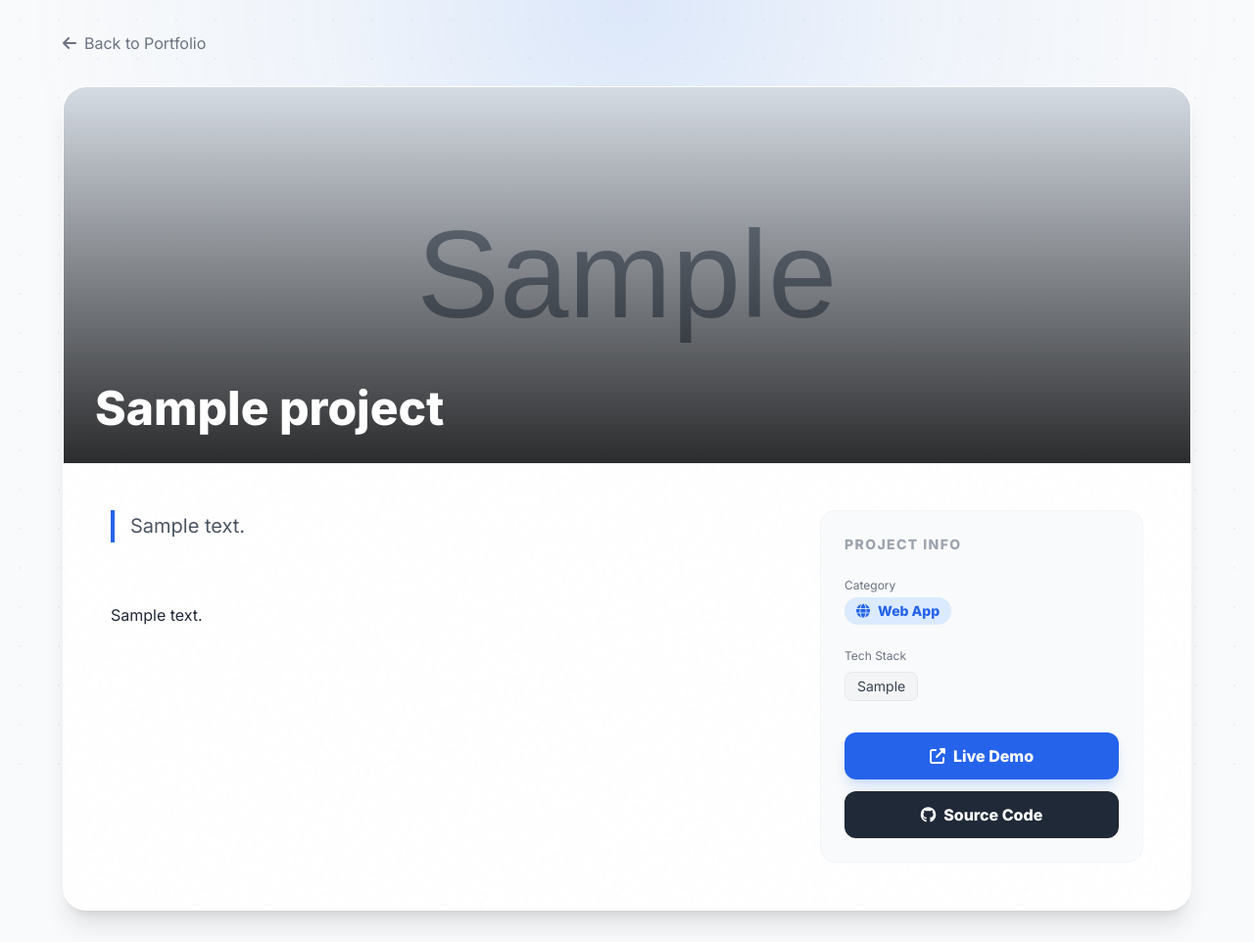
After one commit to Ali4mini/portfolio, a Django app: template portfolio/projects/templates/projects/project_detail.html in a window 1280 px wide. The commit adds this page. Shown: the whole page at 98% size. Run offline with Django 5.2, Linux system fonts and the light colour scheme; the template is opened without the code that fills it: values that come from a table or form of the project are taken from there, others are empty; tables that the repository leaves empty hold one stand-in row (values such as "Sample post"); grey boxes marked "Sample" are stand-in pictures; some libraries are stand-ins or nearby versions.

Commit message:
feat: new projects detail page

```diff
--- a/portfolio/projects/models.py
+++ b/portfolio/projects/models.py
@@ -70,3 +70,11 @@ class Project(models.Model):
         if get_language() == "fa":
             return self.body_fa
         return self.body_en
+
+    def get_tools_list(self):
+        """
+        Splits 'Django, Docker, Redis' into ['Django', 'Docker', 'Redis']
+        """
+        if not self.tools:
+            return []
+        return [tool.strip() for tool in self.tools.split(",")]
--- /dev/null
+++ b/portfolio/projects/templates/projects/project_detail.html
@@ -0,0 +1,105 @@
+{% extends 'base.html' %}
+{% load static i18n %}
+
+{% block title %}{{ project.get_title }} | Ali{% endblock %}
+
+{% block content %}
+
+<!-- BACK BUTTON -->
+<div class="mb-8">
+    <a href="{% url 'pages:home' %}" class="inline-flex items-center gap-2 text-gray-500 dark:text-gray-400 hover:text-primary transition font-medium">
+        <i class="fas fa-arrow-left rtl:rotate-180"></i> {% trans "Back to Portfolio" %}
+    </a>
+</div>
+
+<article class="bg-white dark:bg-slate-900 bg-noise rounded-3xl overflow-hidden shadow-xl border border-transparent dark:border-white/5">
+
+    <!-- 1. HERO IMAGE -->
+    <div class="h-64 md:h-96 w-full relative group">
+        {% if project.image %}
+            <img src="{{ project.image.url }}" alt="{{ project.get_title }}" class="w-full h-full object-cover">
+        {% else %}
+            <div class="w-full h-full bg-gray-200 dark:bg-slate-800 flex items-center justify-center">
+                <i class="fas fa-image text-4xl text-gray-400"></i>
+            </div>
+        {% endif %}
+
+        <!-- Overlay Gradient -->
+        <div class="absolute inset-0 bg-gradient-to-t from-black/80 to-transparent flex items-end p-8">
+            <h1 class="text-3xl md:text-5xl font-bold text-white shadow-sm">{{ project.get_title }}</h1>
+        </div>
+    </div>
+
+    <!-- 2. CONTENT GRID -->
+    <div class="grid grid-cols-1 lg:grid-cols-3 gap-8 p-8 md:p-12">
+
+        <!-- LEFT: MAIN CONTENT (Case Study) -->
+        <div class="lg:col-span-2">
+            <!-- Short Description -->
+            <p class="text-xl text-gray-600 dark:text-gray-300 leading-relaxed font-medium mb-8 border-l-4 border-primary pl-4">
+                {{ project.get_description }}
+            </p>
+
+            <!-- Main Body -->
+            <div class="prose dark:prose-invert max-w-none text-gray-800 dark:text-gray-300 leading-7 whitespace-pre-line">
+                {{ project.get_body }}
+            </div>
+        </div>
+
+        <!-- RIGHT: SIDEBAR (Metadata) -->
+        <div class="lg:col-span-1">
+            <div class="bg-gray-50 dark:bg-slate-800/50 rounded-2xl p-6 sticky top-8 border border-gray-100 dark:border-white/5">
+
+                <h3 class="text-sm font-bold text-gray-400 uppercase tracking-widest mb-6">{% trans "Project Info" %}</h3>
+
+                <!-- Category -->
+                <div class="mb-6">
+                    <span class="block text-xs text-gray-500 mb-1">{% trans "Category" %}</span>
+                    <div class="inline-flex items-center gap-2 px-3 py-1 rounded-full bg-blue-100 dark:bg-blue-900/30 text-primary dark:text-blue-300 text-sm font-bold">
+                        {% if project.category == 'web' %}<i class="fas fa-globe"></i> Web App
+                        {% elif project.category == 'api' %}<i class="fas fa-server"></i> Backend API
+                        {% elif project.category == 'bot' %}<i class="fas fa-robot"></i> Automation Bot
+                        {% endif %}
+                    </div>
+                </div>
+
+<!-- Tools -->
+<div class="mb-8">
+    <span class="block text-xs text-gray-500 mb-2">{% trans "Tech Stack" %}</span>
+
+    <div class="flex flex-wrap gap-2">
+        <!-- Use the new helper method here -->
+        {% for tool in project.get_tools_list %}
+        <span class="inline-flex items-center px-3 py-1 rounded-lg text-sm font-medium
+                     bg-gray-100 text-gray-700
+                     dark:bg-slate-700 dark:text-gray-200
+                     border border-gray-200 dark:border-slate-600
+                     transition hover:scale-105 cursor-default">
+           {{ tool }}
+        </span>
+        {% endfor %}
+    </div>
+</div>
+
+                <!-- Links -->
+                <div class="space-y-3">
+                    {% if project.live_url %}
+                    <a href="{{ project.live_url }}" target="_blank" class="flex items-center justify-center gap-2 w-full bg-primary text-white py-3 rounded-xl font-bold hover:bg-blue-600 transition shadow-lg shadow-blue-500/20">
+                        <i class="fas fa-external-link-alt"></i> {% trans "Live Demo" %}
+                    </a>
+                    {% endif %}
+
+                    {% if project.github_url %}
+                    <a href="{{ project.github_url }}" target="_blank" class="flex items-center justify-center gap-2 w-full bg-gray-800 dark:bg-white text-white dark:text-black py-3 rounded-xl font-bold hover:opacity-90 transition">
+                        <i class="fab fa-github"></i> {% trans "Source Code" %}
+                    </a>
+                    {% endif %}
+                </div>
+
+            </div>
+        </div>
+
+    </div>
+</article>
+
+{% endblock %}
--- a/portfolio/projects/urls.py
+++ b/portfolio/projects/urls.py
@@ -1,10 +1,9 @@
 from django.urls import path
 
-from .views import project_detail, projects_list
+from . import views
 
 app_name = "projects"
 
 urlpatterns = [
-    path("", projects_list, name="project_list"),
-    path("<slug:slug>/", project_detail, name="project_detail"),
+    path("<slug:slug>/", views.project_detail, name="detail"),
 ]
--- a/portfolio/templates/home.html
+++ b/portfolio/templates/home.html
@@ -95,7 +95,7 @@
     <!-- 5 & 6. PROJECTS -->
     <!-- Added: bg-noise -->
     {% for project in projects %}
-    <a href="{{ project.live_url|default:'#' }}" class="md:col-span-1 md:row-span-1 bg-white dark:bg-slate-900 bg-noise rounded-3xl p-3 group border border-transparent dark:border-white/5 hover:border-primary/50 transition relative overflow-hidden">
+    <a href="{% url 'projects:detail' project.slug %}" class="md:col-span-1 md:row-span-1 bg-white dark:bg-slate-900 bg-noise rounded-3xl p-3 group border border-transparent dark:border-white/5 hover:border-primary/50 transition relative overflow-hidden">
         <div class="bg-gray-100 dark:bg-slate-800 rounded-2xl h-32 overflow-hidden mb-3 relative z-10">
             {% if project.image %}
                 <img src="{{ project.image.url }}" class="w-full h-full object-cover group-hover:scale-105 transition duration-500" alt="{{ project.get_title }}">
```
Also changed, not shown: portfolio/projects/templates/projects/detail.html (deleted, +0 -84 lines), portfolio/projects/views.py (+5 -8 lines), projects/crypto-trading-bot.png (deleted), projects/ecommerce-price-tracker.png (deleted), projects/fintech-api-gateway.png (deleted), projects/real-estate-platform.png (deleted), projects/saas-crm-platform.png (deleted), 1 other file.
